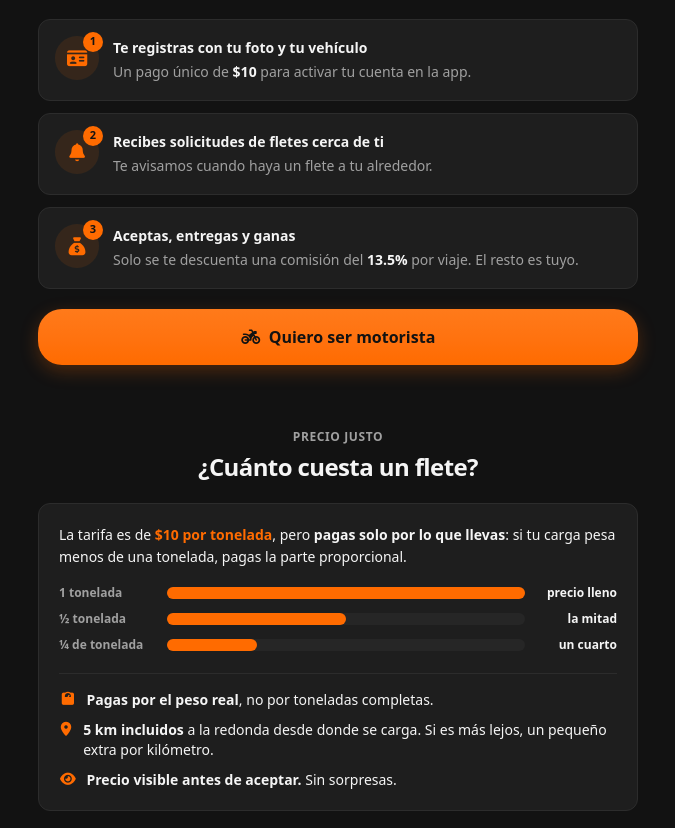
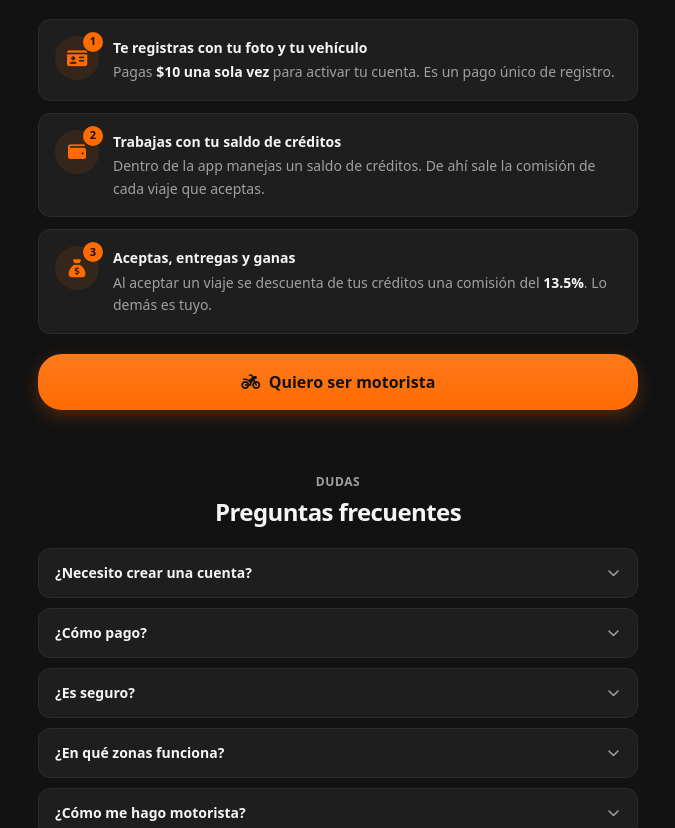
Before and after one commit to appferre26-cell/fleteya, a Next.js app in the folder apps/admin-panel/: page / in a window 1280 px wide. Shown: the part 1061-1889 px from the top of the page, without its empty margins (302-977 px from the left). Built offline with nearby package versions, Linux system fonts and the light colour scheme.

Commit message:
Landing: explicar creditos del motorista y quitar seccion e info de precios al publico

```diff
--- a/apps/admin-panel/src/app/page.tsx
+++ b/apps/admin-panel/src/app/page.tsx
@@ -5,7 +5,7 @@ import { landingConfig } from "@/lib/landing-config";
 export const metadata: Metadata = {
   title: "FleteYa — Tus materiales a casa, rápido y barato",
   description:
-    "Pide un flete para tus materiales en 1 minuto, sin crear cuenta ni descargar nada. Pagas por el peso real y ves el precio antes de confirmar.",
+    "Pide un flete para tus materiales en 1 minuto, sin crear cuenta ni descargar nada. Ves el precio antes de confirmar.",
   robots: { index: true, follow: true },
 };
 
@@ -135,17 +135,17 @@ export default async function Landing({ searchParams }: { searchParams: Promise<
           <ol className="space-y-3">
             <Paso n={1} icono="fa-id-card" titulo="Te registras con tu foto y tu vehículo">
               <p className="mt-1 text-sm leading-relaxed text-suave">
-                Un pago único de <span className="font-bold text-texto">$10</span> para activar tu cuenta en la app.
+                Pagas <span className="font-bold text-texto">$10 una sola vez</span> para activar tu cuenta. Es un pago único de registro.
               </p>
             </Paso>
-            <Paso n={2} icono="fa-bell" titulo="Recibes solicitudes de fletes cerca de ti">
+            <Paso n={2} icono="fa-wallet" titulo="Trabajas con tu saldo de créditos">
               <p className="mt-1 text-sm leading-relaxed text-suave">
-                Te avisamos cuando haya un flete a tu alrededor.
+                Dentro de la app manejas un saldo de créditos. De ahí sale la comisión de cada viaje que aceptas.
               </p>
             </Paso>
             <Paso n={3} icono="fa-sack-dollar" titulo="Aceptas, entregas y ganas">
               <p className="mt-1 text-sm leading-relaxed text-suave">
-                Solo se te descuenta una comisión del <span className="font-bold text-texto">13.5%</span> por viaje. El resto es tuyo.
+                Al aceptar un viaje se descuenta de tus créditos una comisión del <span className="font-bold text-texto">13.5%</span>. Lo demás es tuyo.
               </p>
             </Paso>
           </ol>
@@ -154,62 +154,7 @@ export default async function Landing({ searchParams }: { searchParams: Promise<
           </Link>
         </section>
 
-        {/* 4. ¿CUÁNTO CUESTA UN FLETE? */}
-        <section className="py-8">
-          <div className="mb-5 text-center">
-            <p className="seccion-titulo">Precio justo</p>
-            <h2 className="mt-1.5 text-2xl font-extrabold tracking-tight">¿Cuánto cuesta un flete?</h2>
-          </div>
-          <div className="tarjeta p-5">
-            <p className="text-sm leading-relaxed text-texto">
-              La tarifa es de <span className="font-bold text-naranja">$10 por tonelada</span>, pero{" "}
-              <span className="font-bold">pagas solo por lo que llevas</span>: si tu carga pesa menos de una tonelada, pagas la
-              parte proporcional.
-            </p>
-
-            {/* Ejemplo visual del cobro proporcional (concepto, no precios inventados) */}
-            <div className="mt-4 space-y-2.5">
-              <div className="flex items-center gap-3">
-                <span className="w-24 shrink-0 text-xs font-semibold text-suave">1 tonelada</span>
-                <span className="h-3 flex-1 rounded-full bg-tarjeta-2">
-                  <span className="block h-3 w-full rounded-full bg-naranja" />
-                </span>
-                <span className="w-20 shrink-0 text-right text-xs font-bold">precio lleno</span>
-              </div>
-              <div className="flex items-center gap-3">
-                <span className="w-24 shrink-0 text-xs font-semibold text-suave">½ tonelada</span>
-                <span className="h-3 flex-1 rounded-full bg-tarjeta-2">
-                  <span className="block h-3 w-1/2 rounded-full bg-naranja" />
-                </span>
-                <span className="w-20 shrink-0 text-right text-xs font-bold">la mitad</span>
-              </div>
-              <div className="flex items-center gap-3">
-                <span className="w-24 shrink-0 text-xs font-semibold text-suave">¼ de tonelada</span>
-                <span className="h-3 flex-1 rounded-full bg-tarjeta-2">
-                  <span className="block h-3 w-1/4 rounded-full bg-naranja" />
-                </span>
-                <span className="w-20 shrink-0 text-right text-xs font-bold">un cuarto</span>
-              </div>
-            </div>
-
-            <ul className="mt-5 space-y-2.5 border-t border-borde pt-4">
-              <li className="flex items-start gap-2.5 text-sm">
-                <i className="fa-solid fa-weight-scale mt-0.5 text-naranja" />
-                <span><span className="font-semibold">Pagas por el peso real</span>, no por toneladas completas.</span>
-              </li>
-              <li className="flex items-start gap-2.5 text-sm">
-                <i className="fa-solid fa-location-dot mt-0.5 text-naranja" />
-                <span><span className="font-semibold">5 km incluidos</span> a la redonda desde donde se carga. Si es más lejos, un pequeño extra por kilómetro.</span>
-              </li>
-              <li className="flex items-start gap-2.5 text-sm">
-                <i className="fa-solid fa-eye mt-0.5 text-naranja" />
-                <span><span className="font-semibold">Precio visible antes de aceptar.</span> Sin sorpresas.</span>
-              </li>
-            </ul>
-          </div>
-        </section>
-
-        {/* 5. PREGUNTAS FRECUENTES */}
+        {/* 4. PREGUNTAS FRECUENTES */}
         <section className="py-8">
           <div className="mb-5 text-center">
             <p className="seccion-titulo">Dudas</p>
@@ -223,11 +168,6 @@ export default async function Landing({ searchParams }: { searchParams: Promise<
             </Faq>
             <Faq p="¿Cómo pago?">
               Puedes pagar en línea desde el mismo enlace, o en efectivo al motorista cuando recibes tu carga.
-            </Faq>
-            <Faq p="¿Cuánto cuesta?">
-              La tarifa es de $10 por tonelada y pagas solo por el peso real de tu carga (si llevas menos de una tonelada, pagas
-              la parte proporcional). Incluye los primeros 5 km a la redonda; más lejos, un pequeño extra por kilómetro. Siempre
-              ves el precio exacto antes de aceptar.
             </Faq>
             <Faq p="¿Es seguro?">
               Sí. Cada motorista se registra con su foto y los datos de su vehículo antes de poder recibir fletes.
```
